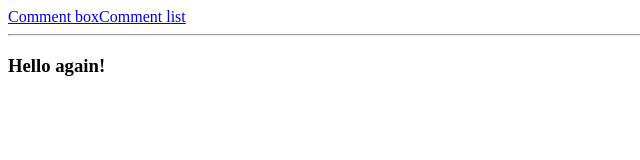
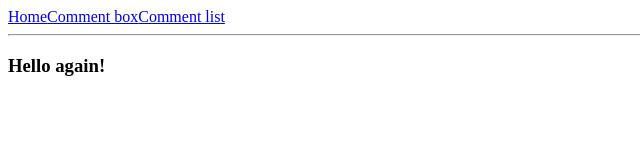
Before and after one commit to srgg6701/Advanced-React-Exercises, a React (Create React App) app: page / in a window 1280 px wide. Shown: the top 160 px of the page, without its empty margins (0-640 px from the left). Built offline with nearby package versions, Linux system fonts and the light colour scheme.

Commit message:
Moving components to folders, creating Home link

```diff
--- a/src/components/App.js
+++ b/src/components/App.js
@@ -1,7 +1,7 @@
 import React from 'react';
 import { Route, Link } from "react-router-dom";
-import CommentBox from "./CommentBox";
-import CommentList from './CommentList';
+import CommentBox from "./CommentBox/";
+import CommentList from './CommentList/';
 
 const LINKS = [
     ['box', 'Comment box', CommentBox],
@@ -17,6 +17,7 @@ export default class App extends React.Component {
         return (
             <React.Fragment>
                 <nav>
+                    <Link to="/">Home</Link>
                     {setLinksData(linkData => <Link to={linkData[0]}>{linkData[1]}</Link>)}
                 </nav>
                 <hr />
```
Also changed, not shown: src/components/CommentBox/index.js (renamed from src/components/CommentBox.js), src/components/CommentList/index.js (renamed from src/components/CommentList.js).
